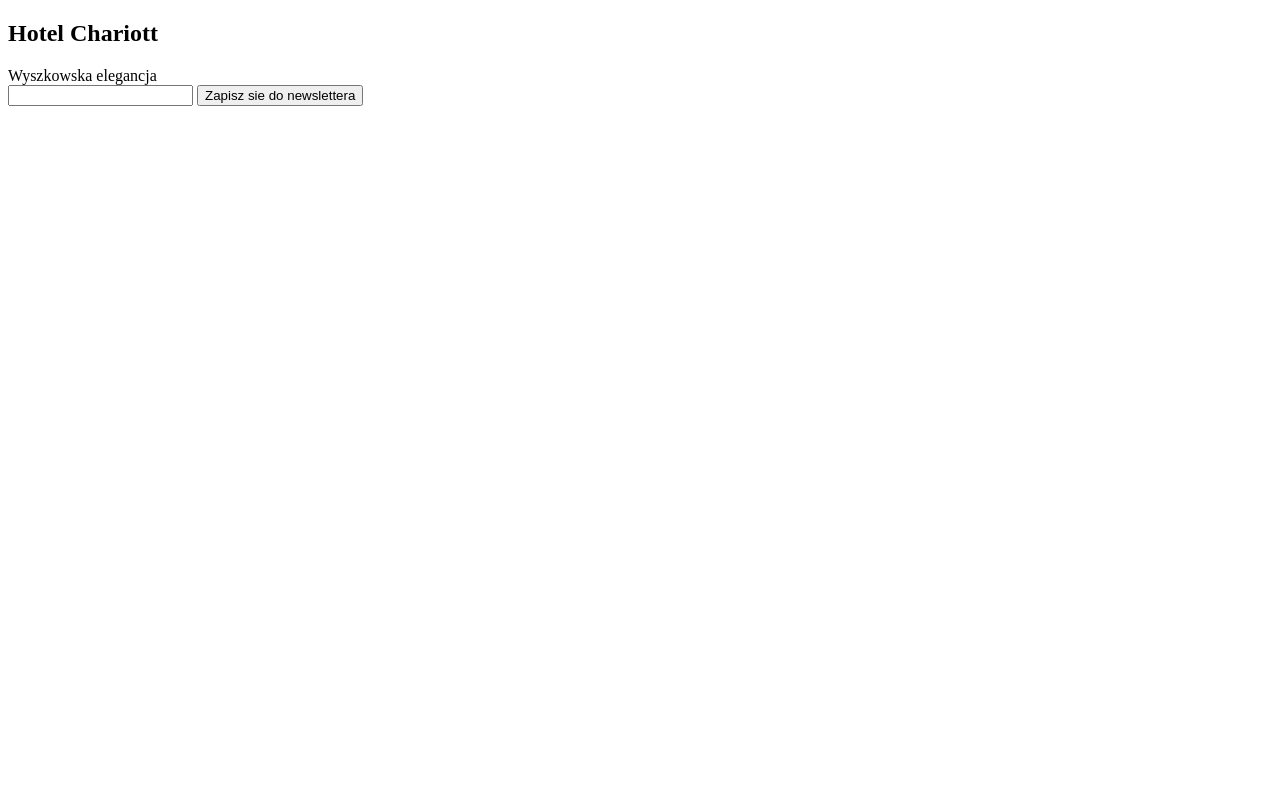
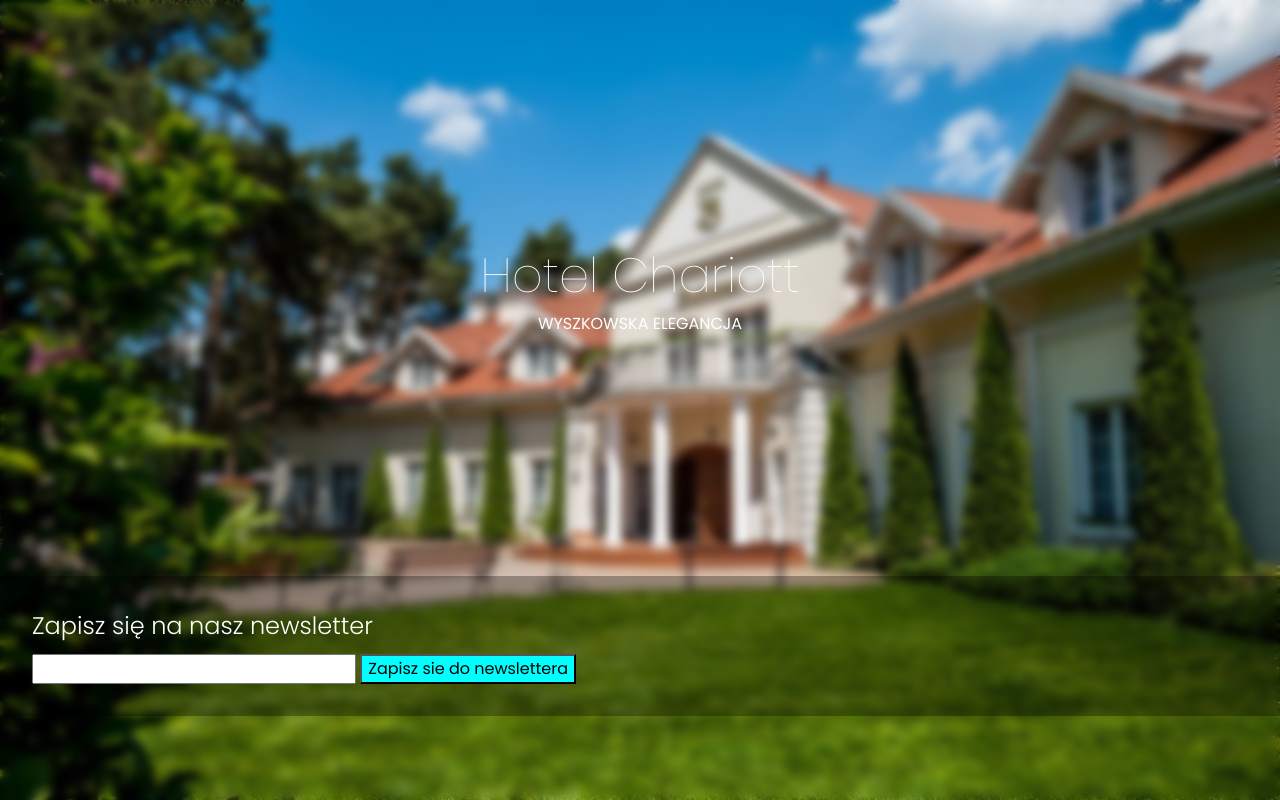
Before and after one commit to ArturApp1/html-starter, a website: page index.html in a window 1280 px wide. Drawn offline with Linux system fonts and the light colour scheme.

Commit message:
lekcja 1

```diff
--- a/index.html
+++ b/index.html
@@ -8,6 +8,8 @@
       name="description"
       content="Hotel Chariott - wyszkowska elegancja."
     />
+  <link rel="stylesheet" href="style.css">
+  <link rel="stylesheet" href="reset.css">
   </head>
   <body>
     <main>
@@ -16,6 +18,7 @@
         <span>Wyszkowska elegancja</span>
       </section>
       <section class="newsletter">
+        <h2>Zapisz się na nasz newsletter</h2>
         <form>
           <input>
           <button>Zapisz sie do newslettera</button>
--- /dev/null
+++ b/reset.css
@@ -0,0 +1,41 @@
+/*
+  Josh's Custom CSS Reset
+  https://www.joshwcomeau.com/css/custom-css-reset/
+*/
+
+*, *::before, *::after {
+    box-sizing: border-box;
+  }
+
+  * {
+    margin: 0;
+  }
+
+  body {
+    line-height: 1.5;
+    -webkit-font-smoothing: antialiased;
+  }
+
+  img, picture, video, canvas, svg {
+    display: block;
+    max-width: 100%;
+  }
+
+  input, button, textarea, select {
+    font: inherit;
+  }
+
+  p, h1, h2, h3, h4, h5, h6 {
+    overflow-wrap: break-word;
+  }
+
+  p {
+    text-wrap: pretty;
+  }
+  h1, h2, h3, h4, h5, h6 {
+    text-wrap: balance;
+  }
+
+  #root, #__next {
+    isolation: isolate;
+  }
--- /dev/null
+++ b/style.css
@@ -0,0 +1,58 @@
+@import url("https://fonts.googleapis.com/css2?family=Poppins:ital,wght@0,100;0,200;0,300;0,400;0,500;0,600;0,700;0,800;0,900;1,100;1,200;1,300;1,400;1,500;1,600;1,700;1,800;1,900&display=swap");
+body {
+    margin: 0;
+    padding: 0;
+    background-color: rgb(0,0,0);
+    background-image: url(hero_bg.jpg);
+    background-repeat: no-repeat;
+    background-size: cover;
+    background-attachment: fixed;
+    background-position: center center;
+
+}
+main {
+    height: 100vh;
+    width: 100vw;
+    backdrop-filter: blur(5px);
+}
+section {
+    font-family: "Poppins", sans-serif;
+    font-optical-sizing: auto;
+}
+h1 {
+    margin: 0;
+    padding: 0;
+}
+h1 {
+    font-family: "Poppins", sans-serif;
+    font-weight: 100;
+    font-style: normal;
+}
+section.hero {
+    margin: 0 auto;
+    padding-top: 30vh;
+    text-align: center;
+    color: white;
+    font-family: "Poppins", sans-serif;
+    font-optical-sizing: auto;
+}
+h1{
+    font-weight: 100;
+    font-size: 3rem;
+}
+span {
+    text-transform: uppercase;
+}
+section.newsletter{
+    margin: 30vh auto;
+    padding: 4vh;
+    background-color:rgba(0, 0, 0, 0.3);
+}
+section.newsletter h2 {
+    color: white;
+    font-weight: 300;
+    padding-bottom: 10px;
+}
+section.newsletter button{
+    background-color: aqua;
+}
```
Also changed, not shown: hero_bg.jpg (added).
